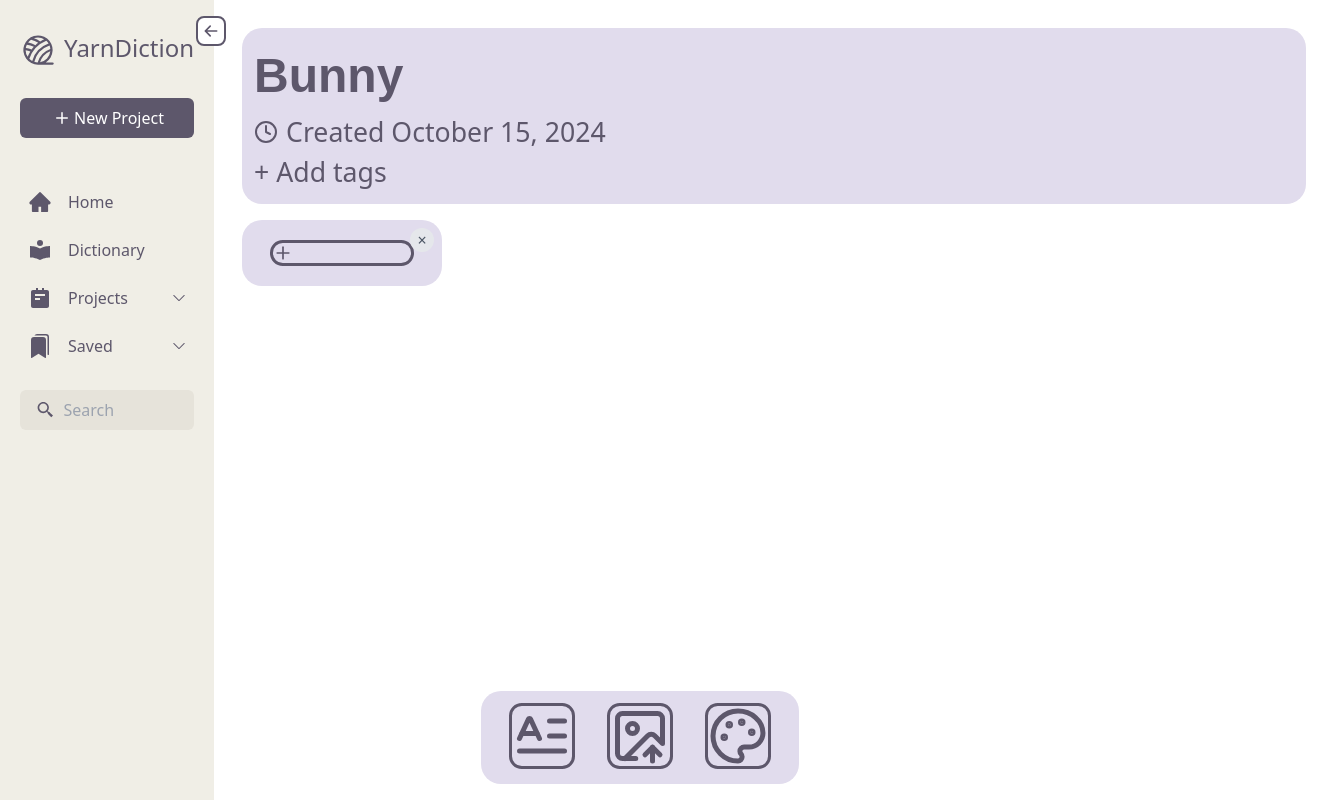
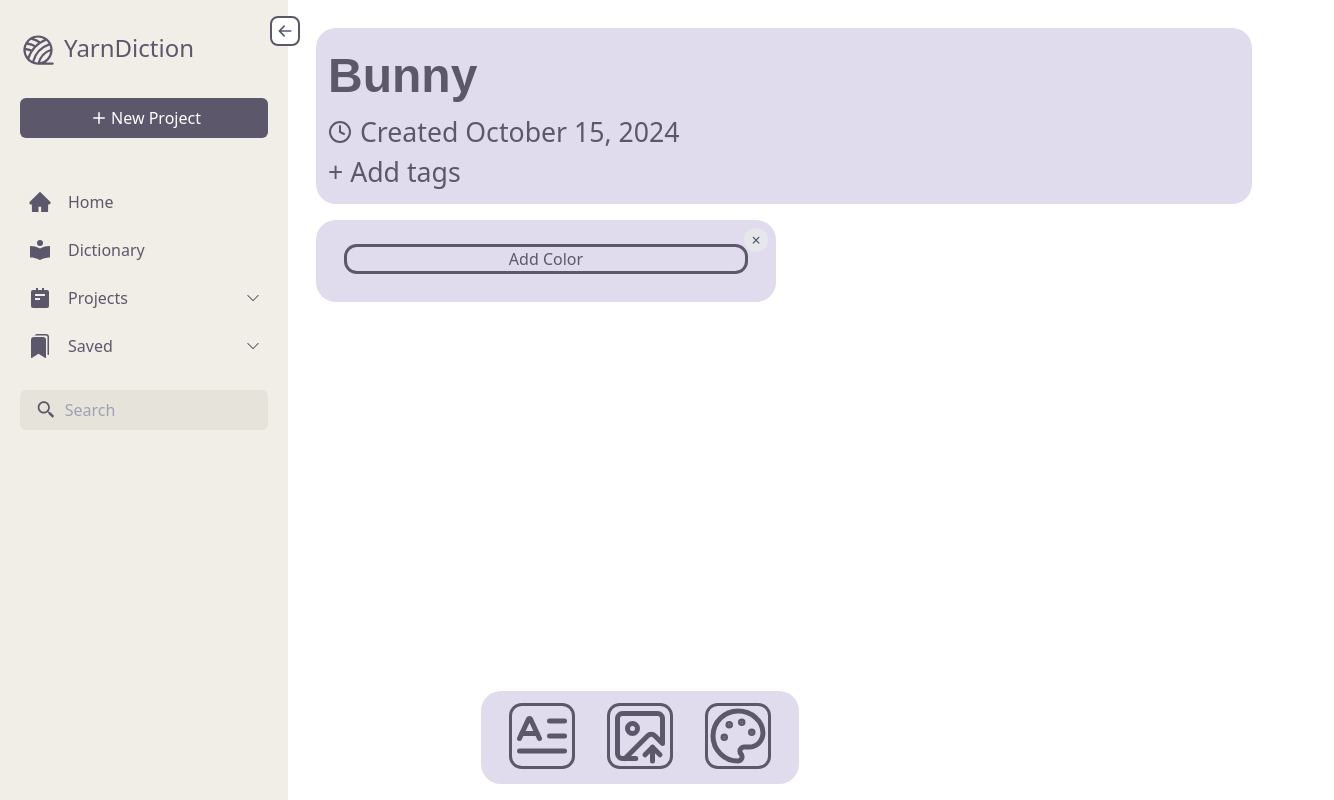
Before and after one commit to kyrdo/cis5120-a05, a React (Vite) app: page /newproj in a window 1280 px wide. Both pictures are taken after a click on the button 738 px from the left and 736 px from the top of the page. Shown: the whole page, 1334 px wide, since content can reach past the window. Built offline with nearby package versions, Linux system fonts and the light colour scheme.

Commit message:
Making things look good

```diff
--- a/src/App.css
+++ b/src/App.css
@@ -72,10 +72,10 @@
 
 .inspo-grid {
     display: grid;
-    grid-template-columns: repeat(auto-fill, minmax(200px, 1fr));
+    grid-template-columns: repeat(auto-fill, minmax(400px, 1fr));
     gap: 16px;
-    margin: 0 auto;
-    max-width: 1200px;
+    margin: 0 0;
+    max-width: 100%;
     align-items: stretch
 }
 
@@ -108,3 +108,8 @@
 .delete-button:hover {
     background-color: rgb(209, 213, 219);
 }
+
+
+.main {
+  flex-grow: 1;
+}
--- a/src/App.tsx
+++ b/src/App.tsx
@@ -10,7 +10,7 @@ function App() {
   <Router>
   <div className="flex">
     <Sidebar/>
-    <main>
+    <main className="main">
         <Routes>
           <Route path="/" element={<HomePage />} />
           <Route path="/dictionary" element={<DictionaryPage />} />
--- a/src/components/AddColor.tsx
+++ b/src/components/AddColor.tsx
@@ -1,5 +1,6 @@
 import ColorPicker from "./ColorPicker";
 import { Plus } from "lucide-react";
+import "../css/AddColor.css";
 
 const AddColor = ({ addComponent }): JSX.Element => {
   const iconSize = 20;
@@ -8,7 +9,7 @@ const AddColor = ({ addComponent }): JSX.Element => {
   };
 
   return (
-    <button className="inspo-button" onClick={() => handleButtonClick()}><Plus size={iconSize}/></button>
+    <button className="color-button" onClick={() => handleButtonClick()}>Add Color</button>
   )
 }
 
--- a/src/components/PaletteBlock.tsx
+++ b/src/components/PaletteBlock.tsx
@@ -1,6 +1,7 @@
 import ColorPicker from "./ColorPicker.tsx";
 import AddColor from "./AddColor.tsx";
 import { useState } from "react";
+import "../css/PaletteBlock.css";
 
 const PaletteBlock = () => {
   const [components, setComponents] = useState<JSX.Element[]>([]);
@@ -10,7 +11,7 @@ const PaletteBlock = () => {
   };
 
   return (
-    <div className="inspo-block">
+    <div className="inspo-block palette-block">
       <AddColor addComponent={addComponent}/>
       <div>
         {components.length === 0 ? (<p></p>) : (
--- /dev/null
+++ b/src/css/AddColor.css
@@ -0,0 +1,8 @@
+.color-button {
+  background-color: #E1DCED;
+  color: #5D576B;
+  border-radius: 0.8rem;
+  cursor: pointer;
+  border: 3.5px solid #5D576B;
+  margin: 0 1rem;
+}
--- /dev/null
+++ b/src/css/NewProj.css
@@ -0,0 +1,42 @@
+.p-7 {
+  width: 100%
+}
+
+.inspo-grid {
+  display: grid;
+  grid-template-columns: repeat(auto-fill, minmax(200px, 1fr));
+  gap: 16px;
+  margin: 0 auto;
+  max-width: fit-content;
+  align-items: stretch
+}
+
+.inspo-block {
+  background-color: #E1DCED;
+  border-radius: 15pt;
+  margin-bottom: 16px;
+  padding: 12px;
+  width: 100%;
+  height: 100%;
+  display: flex;
+  flex-direction: column;
+  justify-content: center;
+}
+
+.delete-button {
+  position: absolute;
+  top: 0.5rem;
+  right: 0.5rem;
+  width: 1.5rem;
+  height: 1.5rem;
+  display: flex;
+  align-items: center;
+  justify-content: center;
+  background-color: rgb(229, 231, 235);
+  border-radius: 9999px;
+  z-index: 10;
+}
+
+.delete-button:hover {
+  background-color: rgb(209, 213, 219);
+}
--- /dev/null
+++ b/src/css/PaletteBlock.css
@@ -0,0 +1,4 @@
+.palette-block {
+  justify-content: start;
+  padding-top: 1.5rem;
+}
```
Also changed, not shown: src/css/ColorPicker.css (added).
